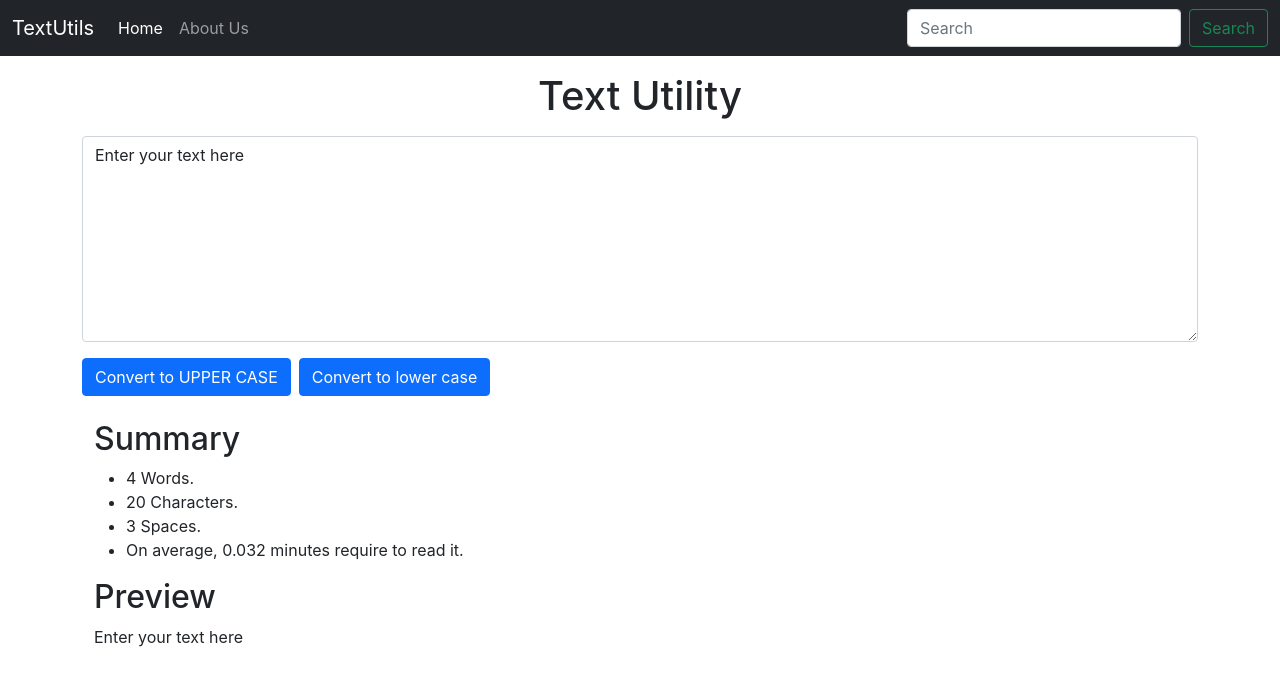
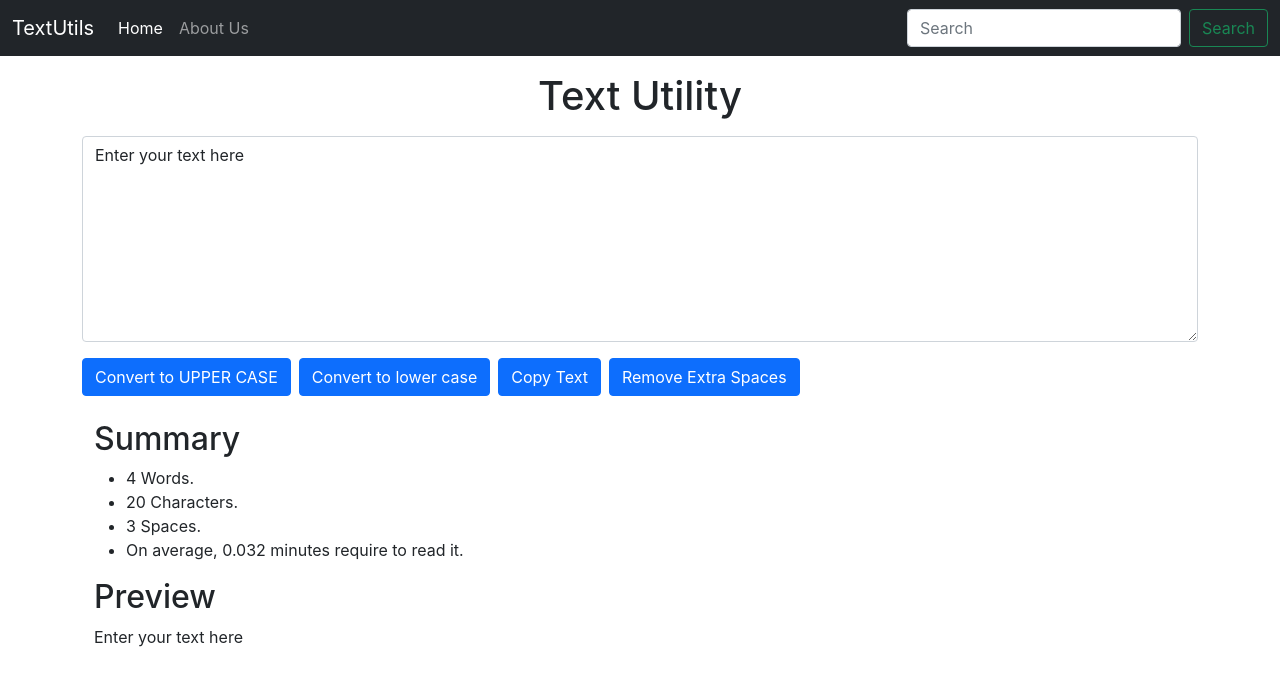
Before and after one commit to alhad-balak/TextUtils, a React (Create React App) app: page / in a window 1280 px wide. Shown: the top 684 px of the page. Built offline with nearby package versions, Linux system fonts and the light colour scheme.

Commit message:
Begin second stage

```diff
--- a/src/App.js
+++ b/src/App.js
@@ -9,7 +9,11 @@ function App() {
     <>
       <Navbar title="TextUtils" abtTxt="About Us" />
       <div className="container">
-      <TxtForm heading="Text Utility" />
+        <TxtForm heading="Text Utility" />
+        {
+        /* Can add features- E mail extracter, text analyser and so on.  */
+          // Add Dark Mode option in it
+        }
       </div>
     </>
   );
--- a/src/TxtForm.js
+++ b/src/TxtForm.js
@@ -16,9 +16,19 @@ export default function TxtForm(props) {
         setText(newTxt);
     }
     const handleClick = () => {
-        // if (text == "Enter your text here")
+        // if (text === "Enter your text here")
         setText('');
 
+    }
+    const handleCopy = () => {
+        var txt = document.getElementById("myBox");
+        txt.select();
+        navigator.clipboard.writeText(txt.value);
+    }
+    const handleExtraSpaces=()=>
+    {
+        let newTxt=text.split(/[ ]+/)
+        setText(newTxt.join(" "));
     }
 
     const handleOnchange = (event) => {
@@ -33,9 +43,11 @@ export default function TxtForm(props) {
                 <center>
                     <h1 className='my-3'>{props.heading}</h1>
                 </center>
-                <textarea className="my-2 form-control" value={text} onChange={handleOnchange} onClick={handleClick} id="exampleFormControlTextarea1" rows="8" />
+                <textarea className="my-2 form-control" value={text} onChange={handleOnchange} onClick={handleClick} id="myBox" rows="8" />
                 <button type="button" className="my-2 btn btn-primary" onClick={convertUpper}>Convert to UPPER CASE</button>
                 <button type="button" className="my-2 mx-2 btn btn-primary" onClick={convertLower}>Convert to lower case</button>
+                <button type="button" className="my-2 btn btn-primary" onClick={handleCopy}>Copy Text</button>
+                <button type="button" className="my-2 mx-2 btn btn-primary" onClick={handleExtraSpaces}>Remove Extra Spaces</button>
             </div>
 
             <div className="container">
```
